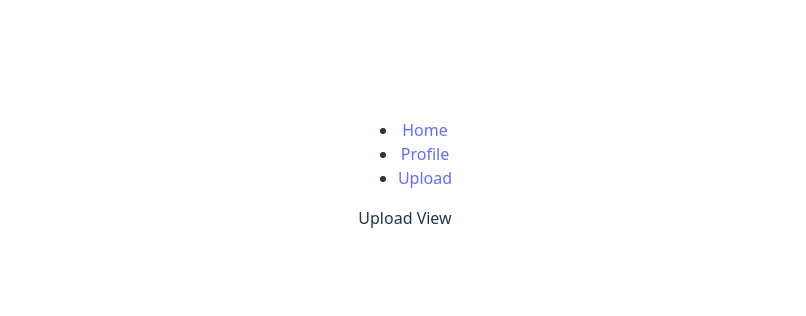
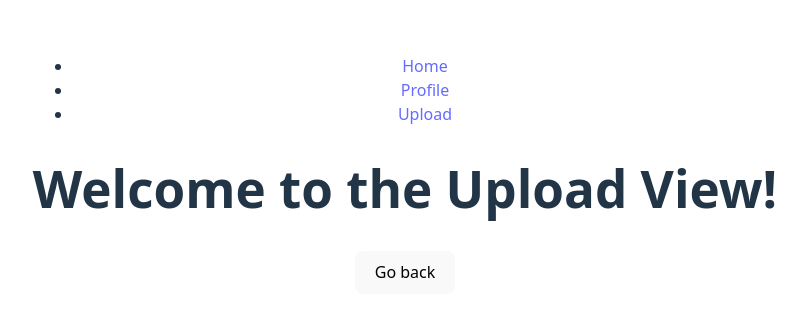
Before and after one commit to OdetteU23/Hybrid-react, a React (Vite) app: page /upload in a window 1280 px wide. Shown: the part 234-550 px from the top of the page, without its empty margins (235-1041 px from the left). Built offline with nearby package versions, Linux system fonts and the light colour scheme.

Commit message:
Link to the live app

```diff
--- a/src/views/Profile.tsx
+++ b/src/views/Profile.tsx
@@ -1,4 +1,6 @@
 //import { useState } from 'react';
+import {type NavigateFunction, useNavigate} from 'react-router';
+//import { useLocation } from 'react-router-dom';
 
 /*import * as React from "react";
 import * as ReactDOM from "react-dom/client";
@@ -21,8 +23,12 @@
 */
 
 const Profile = () => {
+  const navigate: NavigateFunction = useNavigate();
   return (
-    <div>Profile View</div>
+    <div>
+      <h1> Welcome to the Profile View!</h1>
+      <button onClick={() => navigate(-1)}>Go back</button>
+      </div>
   );
 }
 
--- a/src/views/Upload.tsx
+++ b/src/views/Upload.tsx
@@ -1,9 +1,14 @@
 //import React from 'react';
+import {type NavigateFunction, useNavigate} from 'react-router';
 
 
 const Upload = () => {
+  const navigate: NavigateFunction = useNavigate();
   return (
-    <div>Upload View</div>
+    <div>
+      <h1>Welcome to the Upload View!</h1>
+      <button onClick={() => navigate(-1)}>Go back</button>
+    </div>
   );
 }
 
--- a/vite.config.ts
+++ b/vite.config.ts
@@ -4,5 +4,5 @@
 // https://vite.dev/config/
 export default defineConfig({
   plugins: [react()],
-  base: '/Odetteu/task-week2_3/',
+  base: '/~odetteu/task-week2_3/',
 })
```
Also changed, not shown: 1 other file (tests, documents, lock files or other folders).
